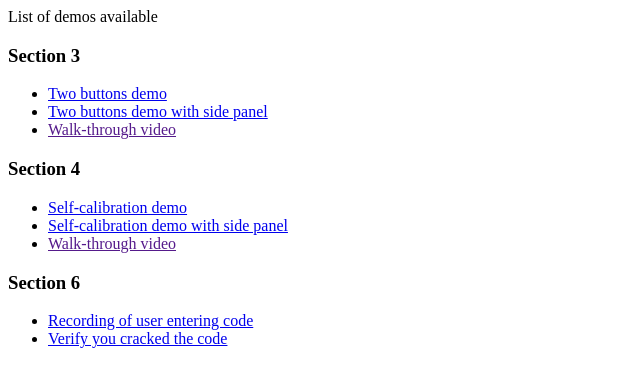
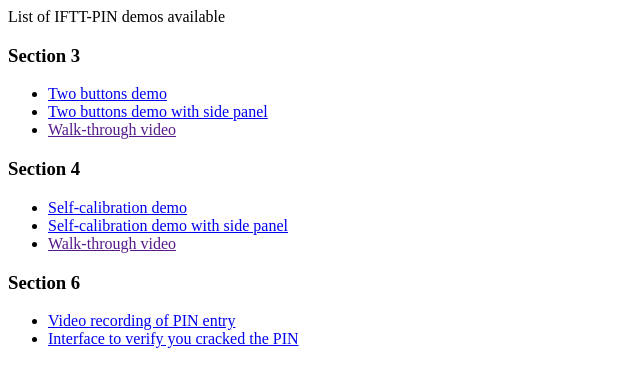
Before and after one commit to ResearchBlindReview/IFTT-PIN, a plain HTML site: page docs/index.html in a window 1280 px wide. Shown: the whole page, without its empty margins (0-640 px from the left). Drawn offline with Linux system fonts and the light colour scheme.

Commit message:
Update index.html

```diff
--- a/docs/index.html
+++ b/docs/index.html
@@ -2,7 +2,7 @@
 <html>
 <body>
 
-List of demos available
+List of IFTT-PIN demos available
 
 <h3> Section 3 </h3>
 <ul>
@@ -20,8 +20,8 @@
 
 <h3> Section 6 </h3>
 <ul>
-  <li><a href="https://youtu.be/v8sNuhXb_J4">Recording of user entering code</a> </li>
-  <li><a href="challenge.html">Verify you cracked the code</a> </li>
+  <li><a href="https://youtu.be/v8sNuhXb_J4">Video recording of PIN entry</a> </li>
+  <li><a href="challenge.html">Interface to verify you cracked the PIN</a> </li>
 </ul>
 
 
```
